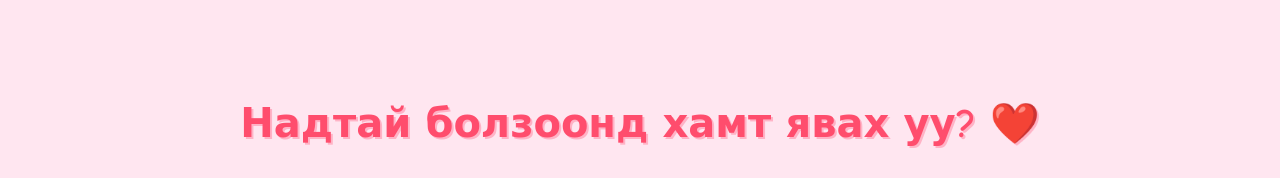
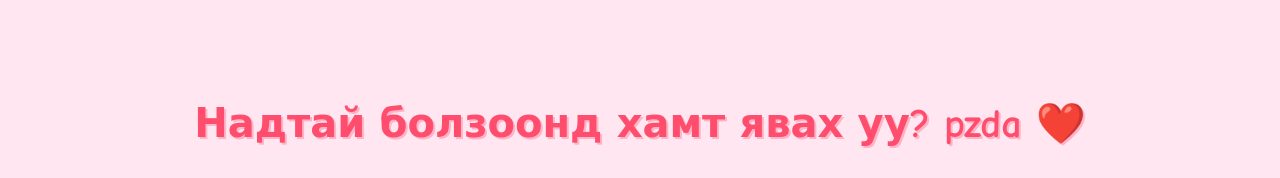
Before and after one commit to atux25/daraad-uz, a plain HTML site: page index.html in a window 1280 px wide. Shown: the top 178 px of the page. Drawn offline with Linux system fonts and the light colour scheme.

Commit message:
Update index.html

```diff
--- a/index.html
+++ b/index.html
@@ -182,7 +182,7 @@
 
 <body>
 
-<h1>Надтай болзоонд хамт явах уу? ❤️</h1>
+<h1>Надтай болзоонд хамт явах уу? pzda ❤️</h1>
 
 <div class="buttons">
 
```
